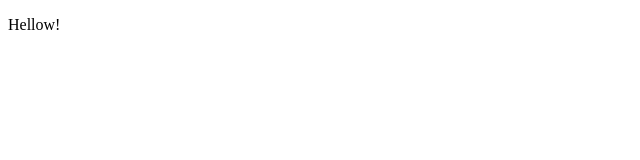
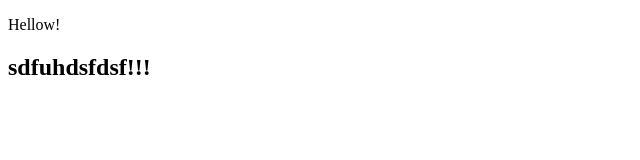
Before and after one commit to Egor011297/project, a plain HTML site: page index.html in a window 1280 px wide. Shown: the whole page, without its empty margins (0-640 px from the left). Drawn offline with Linux system fonts and the light colour scheme.

Commit message:
index.html mod

```diff
--- a/index.html
+++ b/index.html
@@ -9,7 +9,7 @@
 <body>
 
     <p> Hellow!</p>
-
+    <h2>sdfuhdsfdsf!!!</h2>
     <script src="js/script.js"></script>
 </body>
 </html>
```
